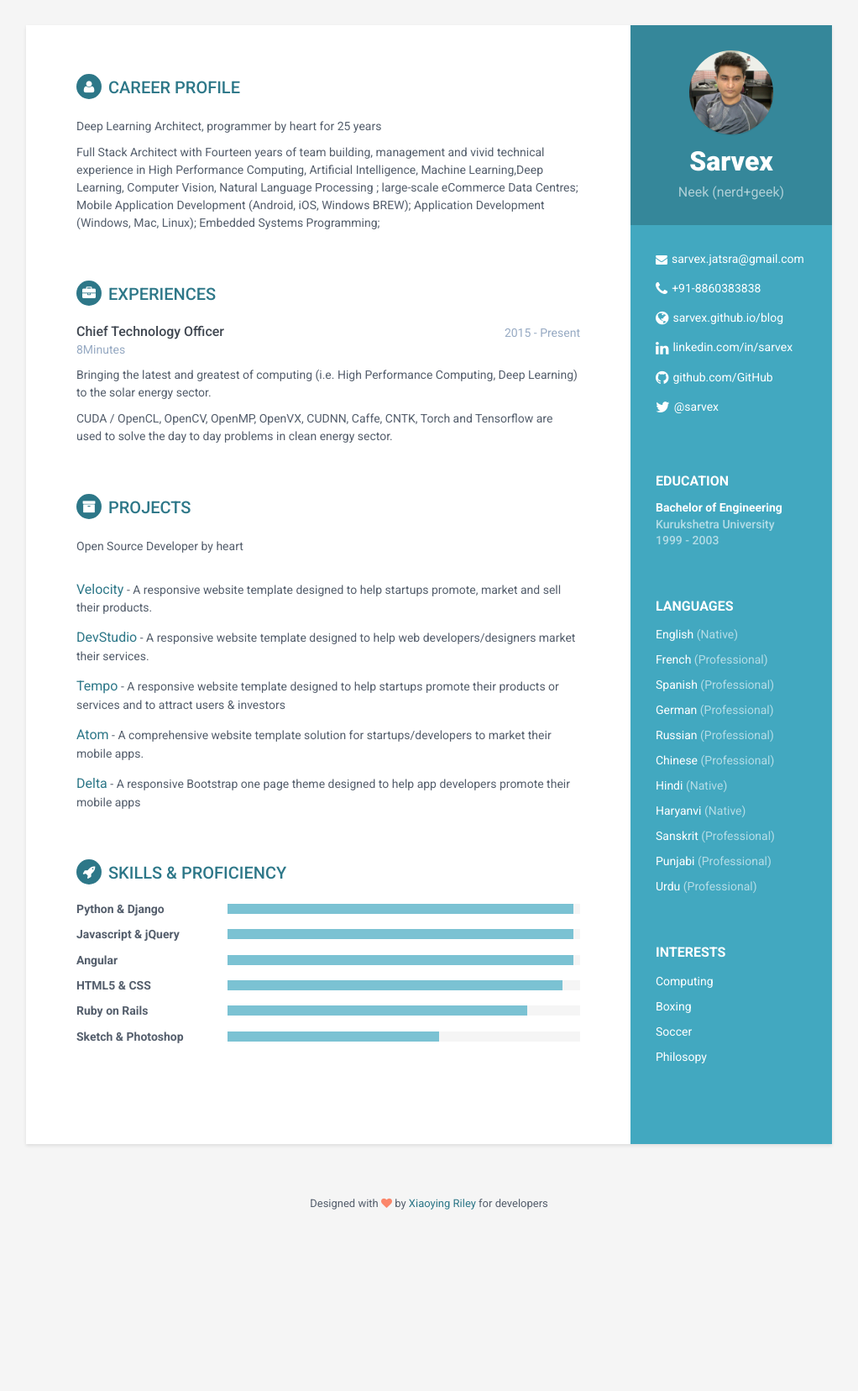
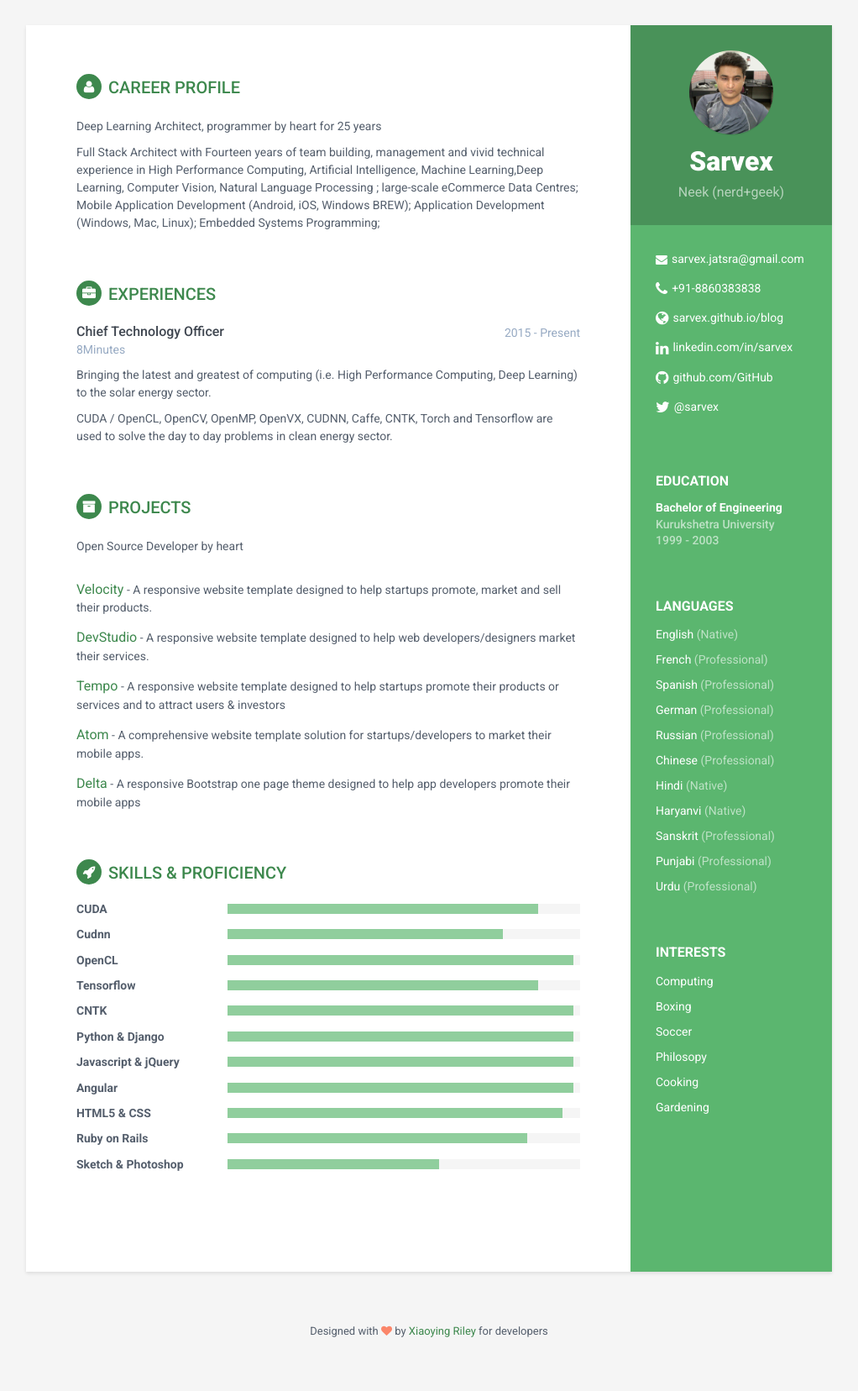
Before and after one commit to sarvex/sarvex.github.io.backup, a Jekyll site: the page built from index.html, in a window 1280 px wide. Shown: the whole page at 84% size, without its empty margins (129-1151 px from the left). Built offline with Jekyll 4.4.1, drawn with Linux system fonts in a browser that asks for light colours; before the commit the page ends 1504 px from its top, so only the background shows below that.

Commit message:
Changed Theme

```diff
--- a/_config.yml
+++ b/_config.yml
@@ -5,11 +5,11 @@ baseurl: '' #change it according to your repository name
 
 
 # Enable one of these styles by removing #. Style will be applied only after restarting the build or serve.
-#style: styles-2
-#style: styles-3
-#style: styles-4
-#style: styles-5
-#style: styles-6
+# style: styles-2
+style: styles-3
+# style: styles-4
+# style: styles-5
+# style: styles-6
 
 
 #Profile information
--- a/_includes/interests.html
+++ b/_includes/interests.html
@@ -5,5 +5,7 @@
     <li>Boxing</li>
     <li>Soccer</li>
     <li>Philosopy</li>
+    <li>Cooking</li>
+    <li>Gardening</li>
   </ul>
 </div>
--- a/_includes/skills.html
+++ b/_includes/skills.html
@@ -1,60 +1,82 @@
 <section class="skills-section section">
   <h2 class="section-title"><i class="fa fa-rocket"></i>Skills &amp; Proficiency</h2>
   <div class="skillset">
+    <div class="item">
+      <h3 class="level-title">CUDA</h3>
+      <div class="level-bar">
+        <div class="level-bar-inner" data-level="88%">
+        </div>
+      </div>
+    </div>
+    <div class="item">
+      <h3 class="level-title">Cudnn</h3>
+      <div class="level-bar">
+        <div class="level-bar-inner" data-level="78%">
+        </div>
+      </div>
+    </div>
+    <div class="item">
+      <h3 class="level-title">OpenCL</h3>
+      <div class="level-bar">
+        <div class="level-bar-inner" data-level="98%">
+        </div>
+      </div>
+    </div>
+    <div class="item">
+      <h3 class="level-title">Tensorflow</h3>
+      <div class="level-bar">
+        <div class="level-bar-inner" data-level="88%">
+        </div>
+      </div>
+    </div>
+    <div class="item">
+      <h3 class="level-title">CNTK</h3>
+      <div class="level-bar">
+        <div class="level-bar-inner" data-level="98%">
+        </div>
+      </div>
+    </div>
     <div class="item">
       <h3 class="level-title">Python &amp; Django</h3>
       <div class="level-bar">
         <div class="level-bar-inner" data-level="98%">
         </div>
       </div>
-      <!--//level-bar-->
     </div>
-    <!--//item-->
     <div class="item">
       <h3 class="level-title">Javascript &amp; jQuery</h3>
       <div class="level-bar">
         <div class="level-bar-inner" data-level="98%">
         </div>
       </div>
-      <!--//level-bar-->
     </div>
-    <!--//item-->
     <div class="item">
       <h3 class="level-title">Angular</h3>
       <div class="level-bar">
         <div class="level-bar-inner" data-level="98%">
         </div>
       </div>
-      <!--//level-bar-->
     </div>
-    <!--//item-->
     <div class="item">
       <h3 class="level-title">HTML5 &amp; CSS</h3>
       <div class="level-bar">
         <div class="level-bar-inner" data-level="95%">
         </div>
       </div>
-      <!--//level-bar-->
     </div>
-    <!--//item-->
     <div class="item">
       <h3 class="level-title">Ruby on Rails</h3>
       <div class="level-bar">
         <div class="level-bar-inner" data-level="85%">
         </div>
       </div>
-      <!--//level-bar-->
     </div>
-    <!--//item-->
     <div class="item">
       <h3 class="level-title">Sketch &amp; Photoshop</h3>
       <div class="level-bar">
         <div class="level-bar-inner" data-level="60%">
         </div>
       </div>
-      <!--//level-bar-->
     </div>
-    <!--//item-->
   </div>
 </section>
-<!--//skills-section-->
```
